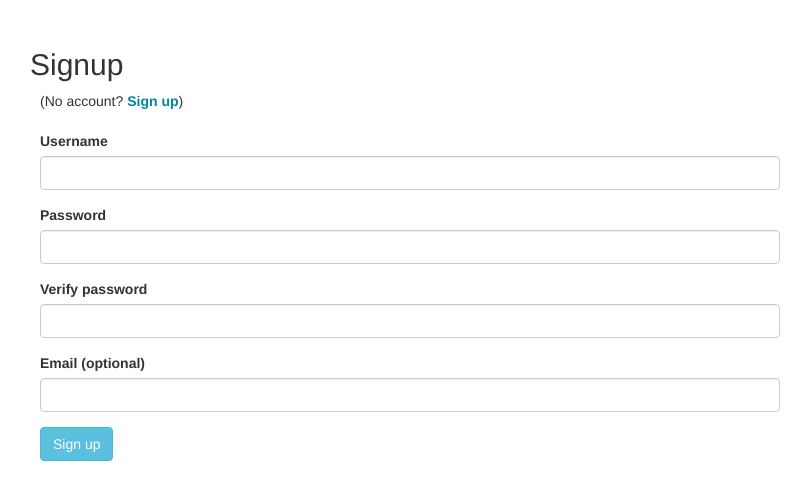
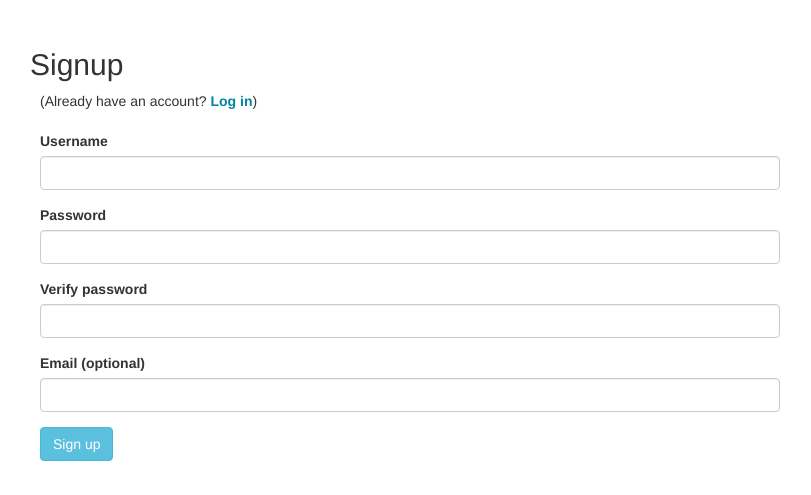
Before and after one commit to asuozzo/buildablog, a Python web app: template templates/signup.html in a window 1280 px wide. Shown: the part 424-919 px from the top of the page, without its empty margins (235-1046 px from the left). Run offline with Jinja, Linux system fonts and the light colour scheme; the template is opened without the code that fills it, so the values that code supplies are empty; some libraries are stand-ins or nearby versions.

Commit message:
corrected link for signup page

```diff
--- a/templates/signup.html
+++ b/templates/signup.html
@@ -5,7 +5,7 @@
    <h2>Signup</h2>
    <form method="post" class="entry-form">
       <div class="form-group">
-      (No account? <a href="/signup">Sign up</a>)<br><br>
+      (Already have an account? <a href="/login">Log in</a>)<br><br>
           <label for="username">Username</label>
           <input type="text" class="form-control" name="username" id="username" value="{{username}}">
           <div class="error">{{error_username}}</div>
```
